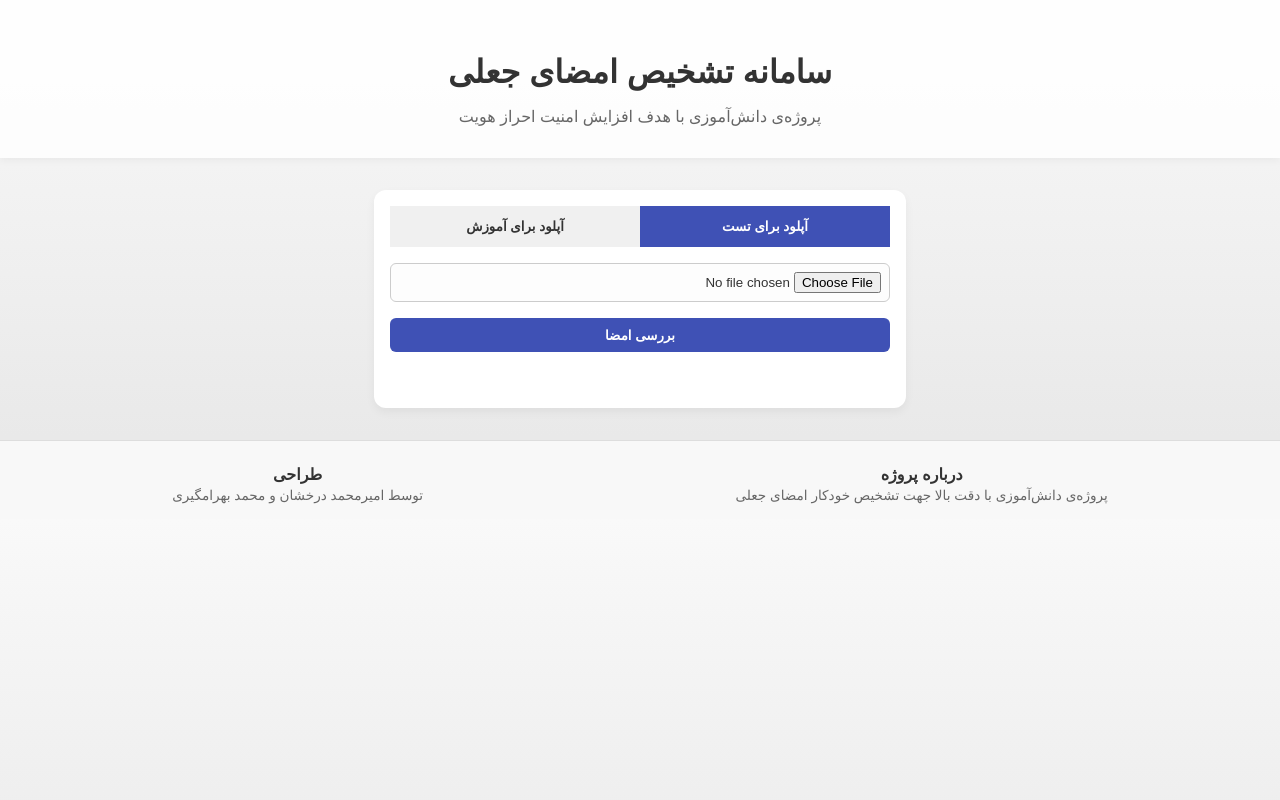
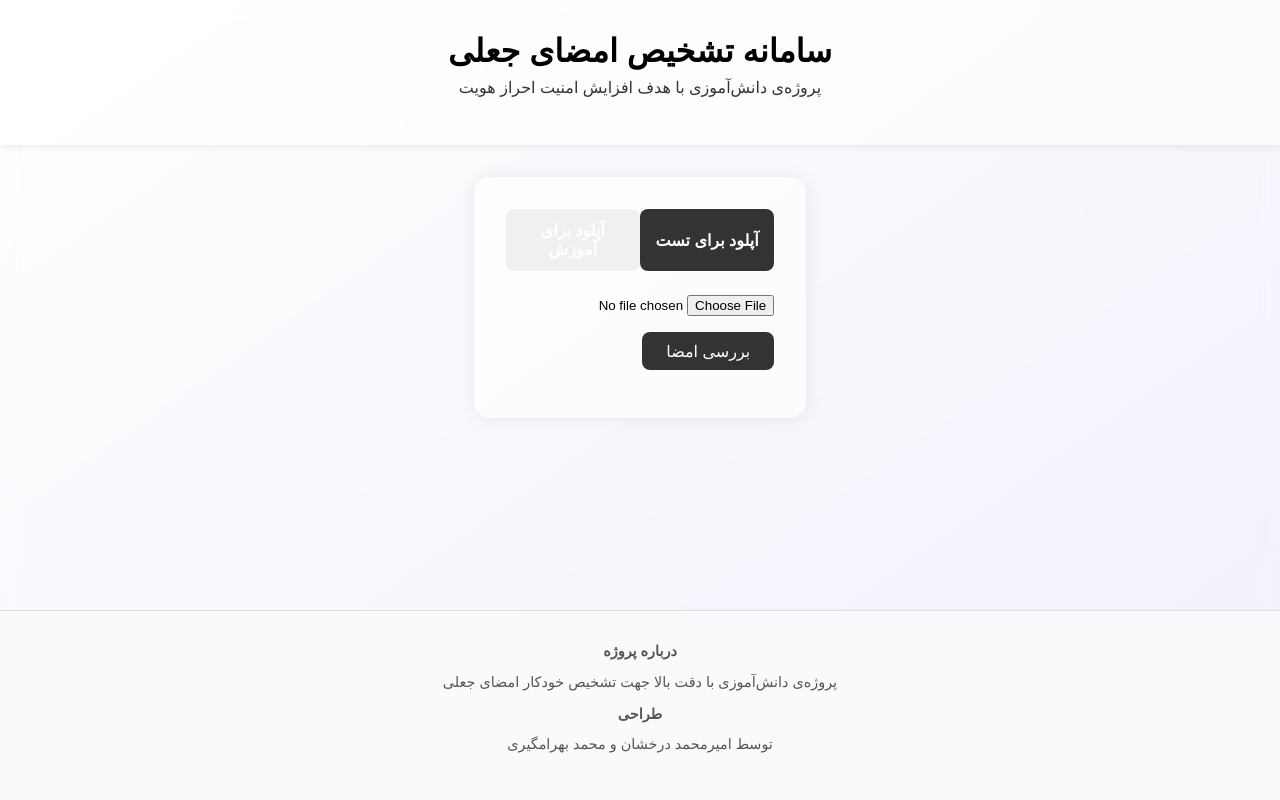
Before and after one commit to Amir-Der/Sig-Detection, a Flask app: page / in a window 1280 px wide. Run offline with Flask 3, Linux system fonts and the light colour scheme; some web fonts are replaced.

Commit message:
Update style.css

```diff
--- a/static/style.css
+++ b/static/style.css
@@ -1,159 +1,132 @@
 @font-face {
-  font-family: "IRANSans";
-  src: url("/static/fonts/IRANSans.woff2") format("woff2"),
-       url("/static/fonts/IRANSans.woff") format("woff");
+  font-family: 'IRANSans';
+  src: url('/static/fonts/IRANSans.woff2') format('woff2');
   font-weight: normal;
   font-style: normal;
 }
 
 body {
   margin: 0;
-  font-family: "IRANSans", sans-serif;
-  background: linear-gradient(to bottom, #f9f9f9, #e6e6e6);
-  color: #333;
+  font-family: 'IRANSans', sans-serif;
+  background: linear-gradient(145deg, rgba(255, 255, 255, 0.9), rgba(230, 230, 250, 0.6));
+  backdrop-filter: blur(8px);
+  min-height: 100vh;
+  display: flex;
+  flex-direction: column;
 }
 
 .site-header {
   text-align: center;
-  padding: 2rem 1rem 1rem;
-  background: rgba(255, 255, 255, 0.85);
-  box-shadow: 0 2px 8px rgba(0, 0, 0, 0.05);
+  padding: 2rem 1rem;
+  background: rgba(255, 255, 255, 0.6);
+  backdrop-filter: blur(5px);
+  box-shadow: 0 0 10px rgba(0, 0, 0, 0.1);
 }
 
 .site-header h1 {
   font-size: 2rem;
-  margin-bottom: 0.5rem;
+  font-weight: bold;
+  margin: 0;
 }
 
 .site-header p {
   font-size: 1rem;
-  color: #666;
+  color: #333;
+  margin-top: 0.5rem;
 }
 
 .container {
-  max-width: 500px;
+  max-width: 600px;
   margin: 2rem auto;
-  padding: 1rem;
-  background: white;
-  border-radius: 12px;
-  box-shadow: 0 4px 10px rgba(0, 0, 0, 0.05);
+  background: rgba(255, 255, 255, 0.6);
+  padding: 2rem;
+  border-radius: 16px;
+  box-shadow: 0 0 20px rgba(0,0,0,0.08);
 }
 
 .tab-buttons {
   display: flex;
   justify-content: space-between;
-  margin-bottom: 1rem;
+  margin-bottom: 1.5rem;
 }
 
 .tab {
   flex: 1;
-  padding: 0.8rem;
+  padding: 0.75rem;
+  background: #f0f0f0;
   border: none;
-  background: #f0f0f0;
-  color: #333;
+  cursor: pointer;
+  transition: all 0.3s ease;
   font-weight: bold;
+}
+
+.tab.active {
+  background: #333;
+  color: #fff;
+  border-radius: 8px;
+}
+
+.tab-content {
+  display: none;
+}
+
+.tab-content:not(.hidden) {
+  display: block;
+}
+
+input[type="file"] {
+  margin: 0.5rem 0 1rem;
+  display: block;
+}
+
+button {
+  padding: 0.6rem 1.5rem;
+  font-size: 1rem;
+  background: #333;
+  color: white;
+  border: none;
+  border-radius: 8px;
   cursor: pointer;
   transition: background 0.3s;
 }
 
-.tab.active {
-  background: #3f51b5;
-  color: white;
+button:hover {
+  background: #555;
 }
 
-.tab:not(.active):hover {
-  background: #ddd;
-}
-
-.tab-content {
-  display: block;
-}
-
-.tab-content.hidden {
-  display: none;
-}
-
-form {
-  display: flex;
-  flex-direction: column;
-  gap: 1rem;
-}
-
-input[type="file"] {
-  background: #fdfdfd;
-  padding: 0.5rem;
-  border: 1px solid #ccc;
-  border-radius: 6px;
-}
-
-button[type="submit"] {
-  background-color: #3f51b5;
-  color: white;
-  padding: 0.6rem;
-  border: none;
-  border-radius: 6px;
-  font-weight: bold;
-  cursor: pointer;
-  transition: background 0.3s;
-}
-
-button[type="submit"]:hover {
-  background-color: #303f9f;
+.preview img {
+  max-width: 100%;
+  max-height: 200px;
+  margin-top: 1rem;
+  border-radius: 8px;
+  box-shadow: 0 0 5px rgba(0,0,0,0.2);
 }
 
 .result {
-  margin-top: 0.5rem;
+  margin-top: 1rem;
   font-weight: bold;
-  color: #00796b;
-}
-
-.preview img {
-  margin-top: 1rem;
-  max-width: 100%;
-  border: 2px solid #ddd;
-  border-radius: 8px;
+  color: #222;
 }
 
 .site-footer {
-  margin-top: 2rem;
-  padding: 1rem;
-  background: #f8f8f8;
+  margin-top: auto;
+  background: #fafafa;
+  padding: 2rem 1rem;
   text-align: center;
   font-size: 0.9rem;
-  color: #777;
-  display: flex;
-  justify-content: space-around;
-  flex-wrap: wrap;
+  color: #555;
   border-top: 1px solid #ddd;
 }
 
-.footer-section h4 {
-  margin: 0.5rem 0 0.2rem;
-  font-size: 1rem;
-  color: #333;
+.footer-section {
+  margin-bottom: 1rem;
 }
 
-.footer-section p {
+.footer-section h4 {
   margin: 0;
-  font-size: 0.85rem;
-  color: #666;
+  font-weight: bold;
 }
 
-@media (max-width: 600px) {
-  .container {
-    margin: 1rem;
-  }
-
-  .tab-buttons {
-    flex-direction: column;
-  }
-
-  .tab {
-    margin-bottom: 0.5rem;
-  }
-
-  .site-footer {
-    flex-direction: column;
-    align-items: center;
-  }
+.hidden {
+  display: none !important;
 }
```
